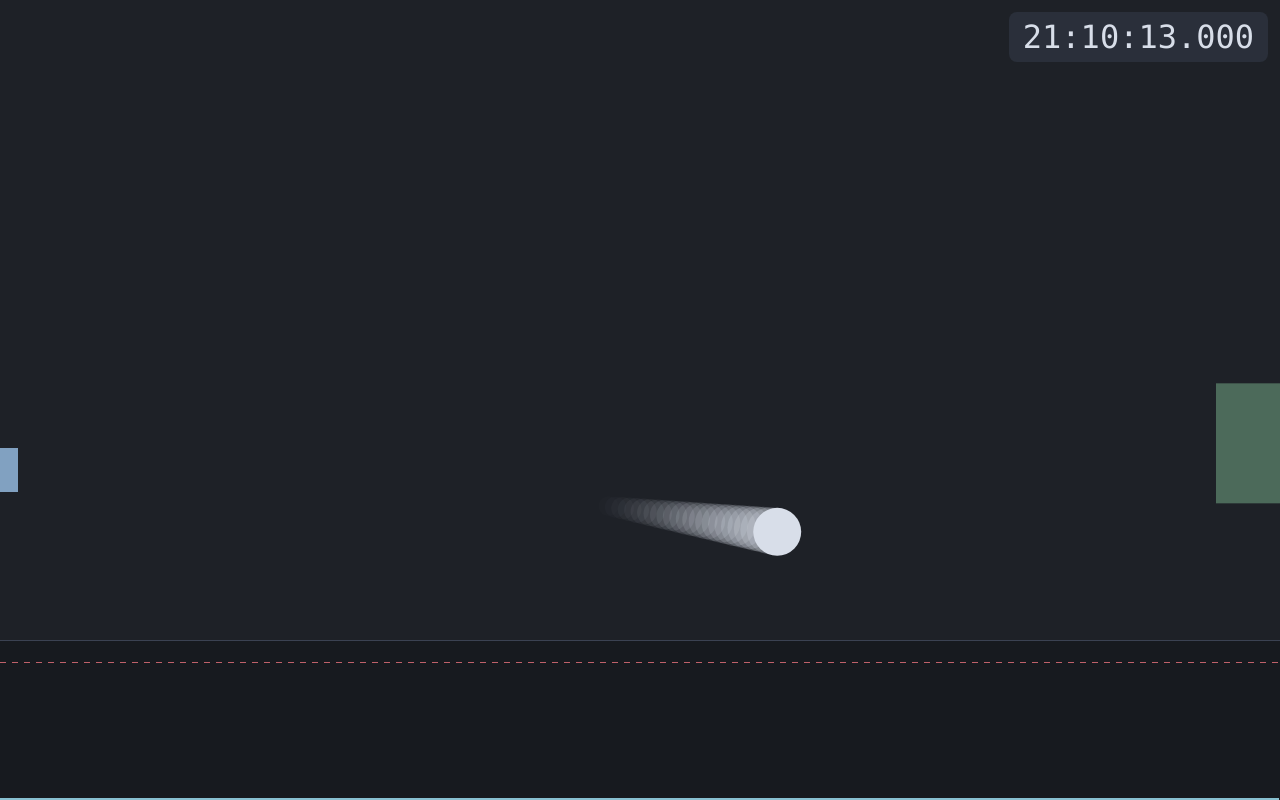
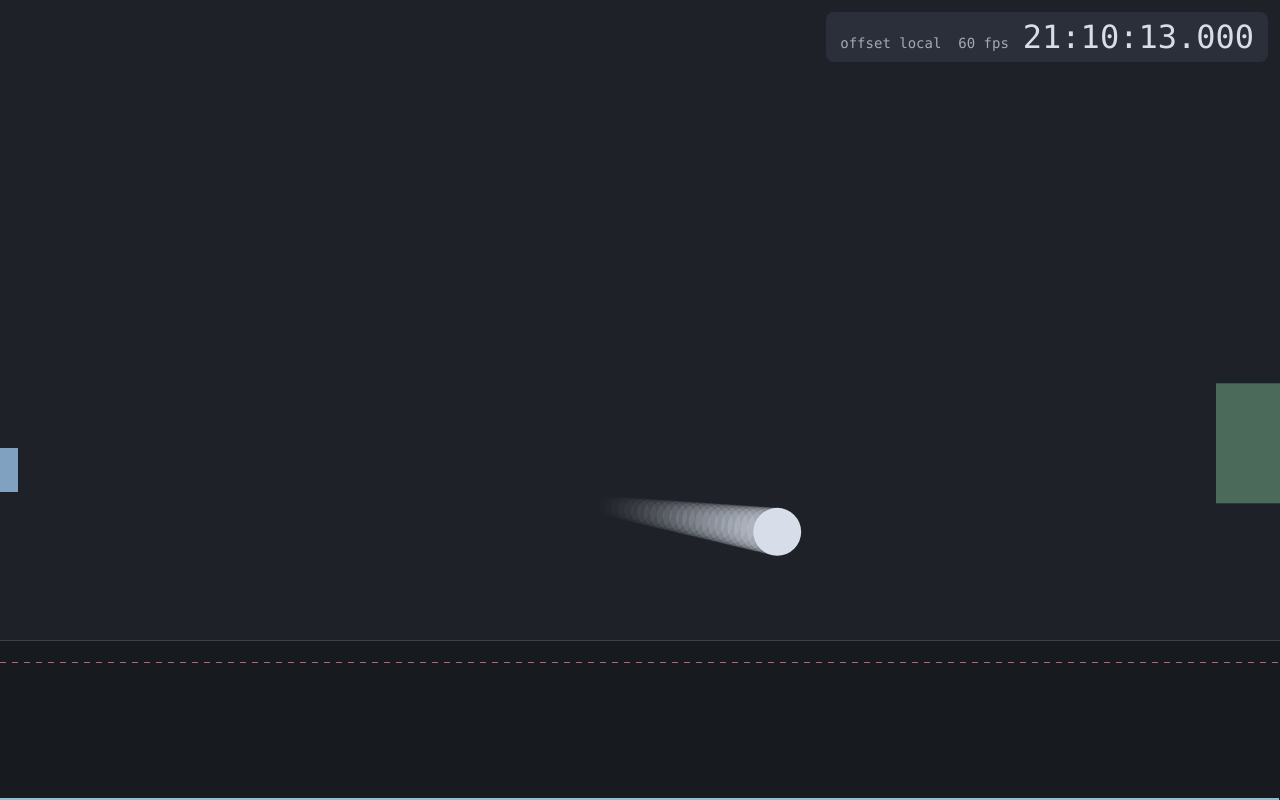
Before and after one commit to jborch/simulator-ball, a website built with Vite: page index.html in a window 1280 px wide. Built offline with nearby package versions, Linux system fonts and the light colour scheme.

Commit message:
Add clock display and styling with synchronization info

```diff
--- a/index.html
+++ b/index.html
@@ -22,7 +22,7 @@
       <span class="sep"></span>
       <span id="catchai-status" class="dot off"></span>
     </div>
-    <div id="clock"></div>
+    <div id="clock"><span id="clock-info"></span><span id="clock-time"></span></div>
     <script type="module" src="/src/main.ts"></script>
   </body>
 </html>
--- a/src/main.ts
+++ b/src/main.ts
@@ -43,6 +43,17 @@ catchAi.restore();
 const fullDisc = discPixelCount(CONFIG.ball.radius);
 const state: ControlState = { paused: false, speed: CONFIG.speeds[0], pinned: false, graphVisible: true, clockVisible: true };
 const clockEl = document.getElementById('clock')!;
+const clockTime = document.getElementById('clock-time')!;
+const clockInfo = document.getElementById('clock-info')!;
+let fpsFrames = 0;
+let fpsSince = performance.now();
+let fps = 0;
+
+function formatInfo(): string {
+  const off = timeSync.status().offsetMs;
+  const offText = off === null ? 'local' : `${off >= 0 ? '+' : ''}${off.toFixed(1)} ms`;
+  return `offset ${offText}  ${fps.toFixed(0)} fps`;
+}
 
 function formatClock(d: Date): string {
   const p = (n: number, w = 2) => String(n).padStart(w, '0');
@@ -65,14 +76,21 @@ window.addEventListener('resize', () => {
   history.resize(w);
 });
 
-function frame(): void {
+function frame(t: number): void {
+  fpsFrames++;
+  if (t - fpsSince >= 1000) {
+    fps = Math.round((fpsFrames * 1000) / (t - fpsSince));
+    fpsFrames = 0;
+    fpsSince = t;
+    if (state.clockVisible) clockInfo.textContent = formatInfo();
+  }
   if (!state.paused) {
     sim.step(state.speed);
     history.push(sim.value, state.speed);
   }
   render(ctx, sim, history, fullDisc);
   if (state.clockVisible) {
-    clockEl.textContent = formatClock(timeSync.date());
+    clockTime.textContent = formatClock(timeSync.date());
     const ts = timeSync.state;
     clockEl.classList.toggle('unsynced', ts === 'pending' || ts === 'error');
   }
--- a/src/style.css
+++ b/src/style.css
@@ -79,6 +79,13 @@ body {
   display: none;
 }
 
+#clock-info {
+  margin-right: 14px;
+  font-size: 14px;
+  opacity: 0.7;
+  white-space: pre;
+}
+
 #clock.unsynced {
   color: #ebcb8b;
 }
```
